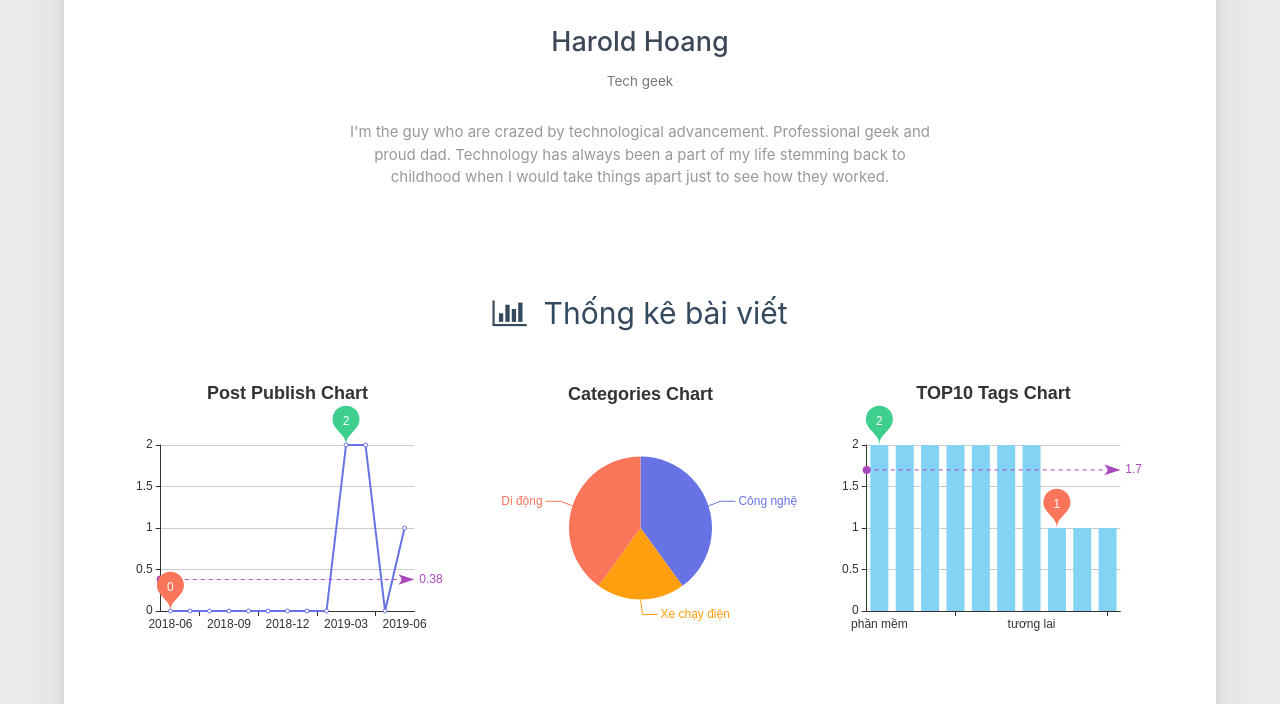
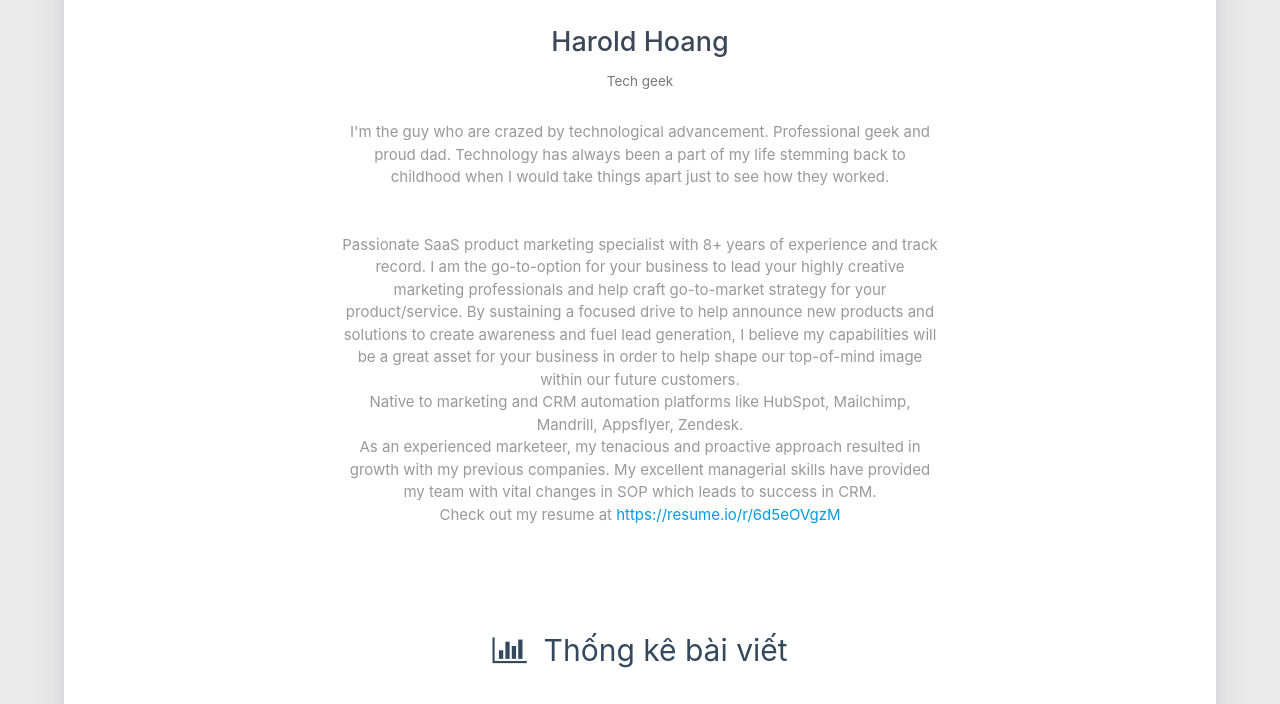
Before and after one commit to HaroldH2003/HaroldH2003.github.io, a plain HTML site: page about/index.html in a window 1280 px wide. Shown: the part 636-1340 px from the top of the page. Drawn offline with Linux system fonts and the light colour scheme; some packages are replaced by stand-ins of ours; a script that the page names is missing.

Commit message:
Update index.html

```diff
--- a/about/index.html
+++ b/about/index.html
@@ -2,7 +2,8 @@
 <html lang="en">
 
 
-<head><meta name="generator" content="Hexo 3.8.0">
+<head>
+  <meta name="generator" content="Hexo 3.8.0">
   <meta charset="utf-8">
   <meta name="keywords" content="Về tôi, Công nghệ, Technology, Xàm, Blog">
   <meta name="description" content="Về tôi | Harold Talks Tech">
@@ -324,7 +325,19 @@ $('.bg-cover').css('background-image', 'url(/medias/banner/' + new Date().getDay
             </div>
           </div>
 
-                <div class="introduction center-align" data-aos="fade-up">I&#39;m the guy who are crazed by technological advancement. Professional geek and proud dad. Technology has always been a part of my life stemming back to childhood when I would take things apart just to see how they worked.</div>
+          <div class="introduction center-align" data-aos="fade-up">I&#39;m the guy who are crazed by technological advancement. Professional geek and proud dad. Technology has always been a part of my life stemming back to childhood when I would
+            take things apart just to see how they worked.</div>
+
+            <div class="introduction center-align" data-aos="fade-up">
+              <p>Passionate SaaS product marketing specialist with 8+ years of experience and track record. I am the go-to-option for your business to lead your highly creative marketing professionals and help craft go-to-market strategy for your product/service. By sustaining a focused drive to help announce new products and solutions to create awareness and fuel lead generation, I believe my capabilities will be a great asset for your business in order to help shape our top-of-mind image within our future customers.</p>
+
+              <p>Native to marketing and CRM automation platforms like HubSpot, Mailchimp, Mandrill, Appsflyer, Zendesk.</p>
+
+              <p>As an experienced marketeer, my tenacious and proactive approach resulted in growth with my previous companies. My excellent managerial skills have provided my team with vital changes in SOP which leads to success in CRM.</p>
+
+              <p>Check out my resume at <a class="" href="https://resume.io/r/6d5eOVgzM">https://resume.io/r/6d5eOVgzM</a></p>
+
+            </div>
 
           <style type="text/css">
             #posts-chart,
@@ -832,7 +845,7 @@ $('.bg-cover').css('background-image', 'url(/medias/banner/' + new Date().getDay
 
   <script src="/js/search.js"></script>
   <script type="text/javascript">
-$(function () {
+    $(function() {
       searchFunc("/" + "search.xml", 'searchInput', 'searchResult');
     });
   </script>
@@ -862,4 +875,5 @@ $(function () {
 
 
 </body>
+
 </html>
```
Lines whose indentation alone changed are shown as unchanged.
